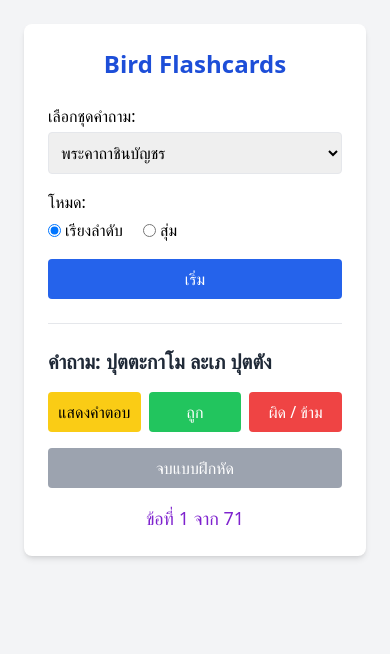
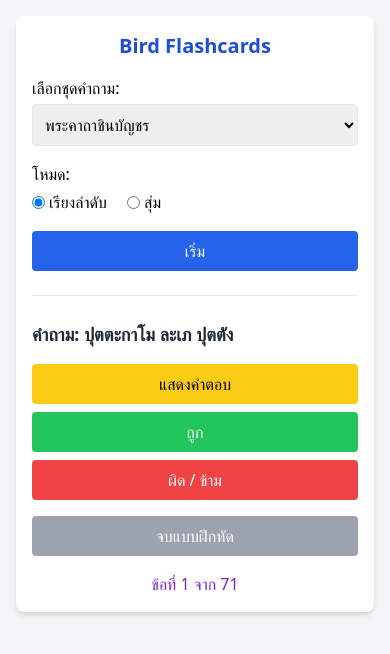
Before and after one commit to bird50/bird50.github.io, a plain HTML site: page flashcard/index.html in a window 390 px wide. Both pictures are taken after a click on the button "เริ่ม". Drawn offline with nearby package versions, Linux system fonts and the light colour scheme.

Commit message:
แก้ index

```diff
--- a/flashcard/index.html
+++ b/flashcard/index.html
@@ -2,12 +2,13 @@
 <html lang="th">
 <head>
   <meta charset="UTF-8">
+  <meta name="viewport" content="width=device-width, initial-scale=1.0">
   <title>ฺBird Flashcards</title>
   <script src="https://cdn.tailwindcss.com"></script>
 </head>
-<body class="bg-gray-100 min-h-screen flex flex-col items-center justify-start p-6">
-  <div class="w-full max-w-xl bg-white p-6 rounded-lg shadow-md">
-    <h1 class="text-2xl font-bold text-center mb-6 text-blue-700"><strong>Bird</strong> Flashcards </h1>
+<body class="bg-gray-100 min-h-screen flex flex-col items-center justify-start p-4 sm:p-6">
+  <div class="w-full max-w-xl bg-white p-4 sm:p-6 rounded-lg shadow-md">
+    <h1 class="text-xl sm:text-2xl font-bold text-center mb-4 sm:mb-6 text-blue-700"><strong>Bird</strong> Flashcards </h1>
 
     <div class="mb-4">
       <label for="deck" class="block font-medium mb-1">เลือกชุดคำถาม:</label>
@@ -31,10 +32,10 @@
     <hr class="my-6">
 
     <div id="card-section" class="hidden">
-      <div id="flashcard" class="text-xl font-semibold mb-4 text-gray-800"></div>
-      <div id="answer" class="text-lg text-green-600 mb-4"></div>
+      <div id="flashcard" class="text-lg sm:text-xl font-semibold mb-4 text-gray-800"></div>
+      <div id="answer" class="text-base sm:text-lg text-green-600 mb-4"></div>
 
-      <div id="buttons" class="flex flex-wrap gap-2 mb-4">
+      <div id="buttons" class="flex flex-col sm:flex-row gap-2 mb-4">
         <button onclick="showAnswer()" class="flex-1 bg-yellow-400 text-black p-2 rounded hover:bg-yellow-500 transition">แสดงคำตอบ</button>
         <button onclick="markCorrect()" class="flex-1 bg-green-500 text-white p-2 rounded hover:bg-green-600 transition">ถูก</button>
         <button onclick="nextCard()" class="flex-1 bg-red-500 text-white p-2 rounded hover:bg-red-600 transition">ผิด / ข้าม</button>
@@ -42,7 +43,7 @@
 
       <button id="finish-button" onclick="finishQuiz()" class="w-full bg-gray-400 text-white p-2 rounded hover:bg-gray-500 transition hidden mb-4">จบแบบฝึกหัด</button>
 
-      <div id="score" class="text-center text-lg font-medium text-purple-700"></div>
+      <div id="score" class="text-center text-base sm:text-lg font-medium text-purple-700"></div>
     </div>
   </div>
 
```
